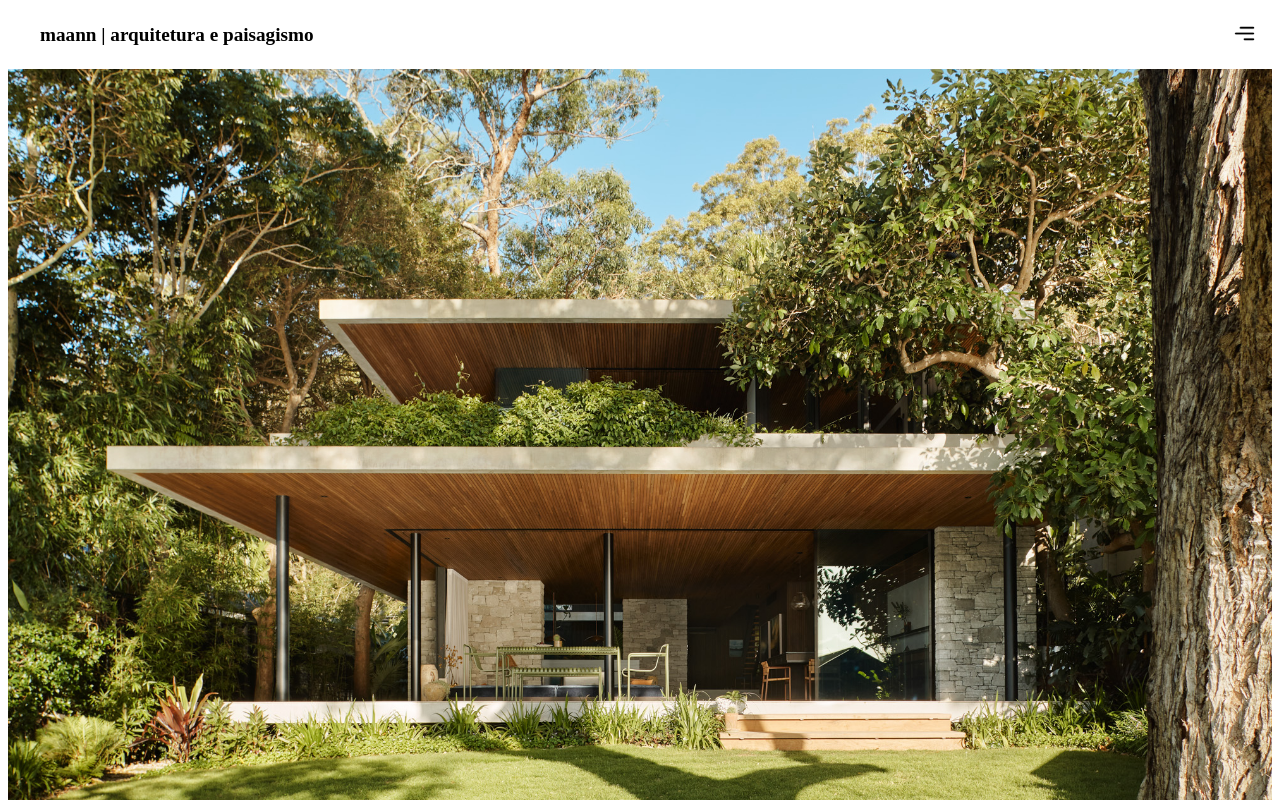
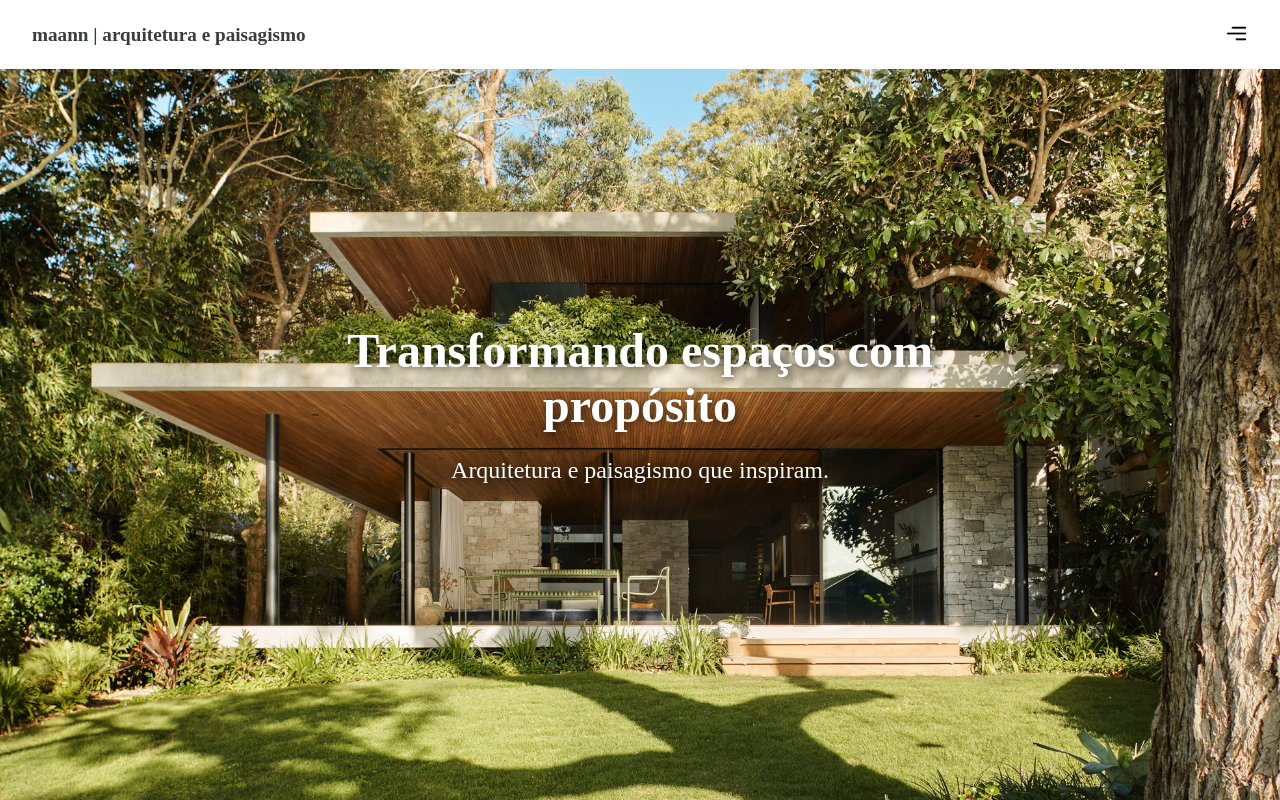
Before and after one commit to felipemmarcello/maan_arquitetura, a React (Vite) app: page / in a window 1280 px wide. Shown: the top 800 px of the page. Built offline with nearby package versions, Linux system fonts and the light colour scheme.

Commit message:
alterações feitas na exibição de imagem no Home e botão clicável do Maann

```diff
--- /dev/null
+++ b/src/App.css
@@ -0,0 +1,3 @@
+body {
+    margin: 0px;
+}
--- a/src/components/Navbar.jsx
+++ b/src/components/Navbar.jsx
@@ -27,9 +27,21 @@ export default function Navbar() {
         alignItems: 'center',
         padding: '1rem 2rem'
       }}>
-        <div style={{ fontWeight: 'bold', fontSize: '1.2rem' }}>
+        <span
+          onClick={() => navigateTo('/')}
+          style={{
+            fontWeight: 'bold',
+            fontSize: '1.2rem',
+            cursor: 'pointer',
+            color: '#393d3f',
+            transition: 'color 0.3s ease-in-out',
+          }}
+          onMouseEnter={(e) => (e.currentTarget.style.color = '#d4a373')}
+          onMouseLeave={(e) => (e.currentTarget.style.color = '#393d3f')}
+        >
           maann | arquitetura e paisagismo
-        </div>
+        </span>
+
 
         <span
           onClick={() => setVisible(true)}
--- a/src/pages/Home.jsx
+++ /dev/null
@@ -1,5 +0,0 @@
-import Teste from '../images/teste.jpg'
-
-export default function Home() {
-  return <img src={Teste} style={{height: '100%', width: '100%'}}/>;
-}
--- /dev/null
+++ b/src/pages/Home/Home.css
@@ -0,0 +1,57 @@
+.home-container {
+  position: relative;
+  width: 100%;
+  height: 100vh;
+  overflow: hidden;
+}
+
+.home-background {
+  width: 100%;
+  height: 100%;
+  object-fit: cover;
+  animation: zoomIn 20s ease-in-out infinite alternate;
+}
+
+@keyframes zoomIn {
+  0% {
+    transform: scale(1);
+  }
+  100% {
+    transform: scale(1.1);
+  }
+}
+
+.home-overlay {
+  position: absolute;
+  top: 50%;
+  left: 50%;
+  transform: translate(-50%, -50%);
+  text-align: center;
+  opacity: 0;
+  transition: opacity 1.5s ease-in-out;
+  color: #ffffff;
+  padding: 1rem;
+  z-index: 2;
+}
+
+.home-overlay.visible {
+  opacity: 1;
+}
+
+.home-title {
+  font-size: 3rem;
+  font-weight: bold;
+  margin-bottom: 0.8rem;
+  text-shadow: 2px 2px 8px rgba(0, 0, 0, 0.6);
+}
+
+.home-subtitle {
+  font-size: 1.5rem;
+  margin-bottom: 1.5rem;
+  text-shadow: 1px 1px 6px rgba(0, 0, 0, 0.5);
+}
+
+.home-button {
+  font-size: 1.1rem;
+  padding: 0.75rem 1.5rem;
+}
--- /dev/null
+++ b/src/pages/Home/Home.jsx
@@ -0,0 +1,24 @@
+import { useEffect, useState } from 'react';
+import Teste from '../../images/teste.jpg';
+import { Button } from 'primereact/button';
+import './Home.css'; // cria este arquivo para o CSS
+
+export default function Home() {
+  const [fadeIn, setFadeIn] = useState(false);
+
+  useEffect(() => {
+    // Delay para iniciar animação
+    setTimeout(() => setFadeIn(true), 300);
+  }, []);
+
+  return (
+    <div className="home-container">
+      <img src={Teste} alt="Imagem de fundo" className="home-background" />
+
+      <div className={`home-overlay ${fadeIn ? 'visible' : ''}`}>
+        <h1 className="home-title">Transformando espaços com propósito</h1>
+        <p className="home-subtitle">Arquitetura e paisagismo que inspiram.</p>
+      </div>
+    </div>
+  );
+}
```
Also changed, not shown: src/App.jsx (+6 -5 lines), src/pages/About/About.jsx (renamed from src/pages/About.jsx), src/pages/Contact/Contact.jsx (renamed from src/pages/Contact.jsx), src/pages/Projects/Projects.jsx (renamed from src/pages/Projects.jsx), src/pages/Team/Team.jsx (renamed from src/pages/Team.jsx).
